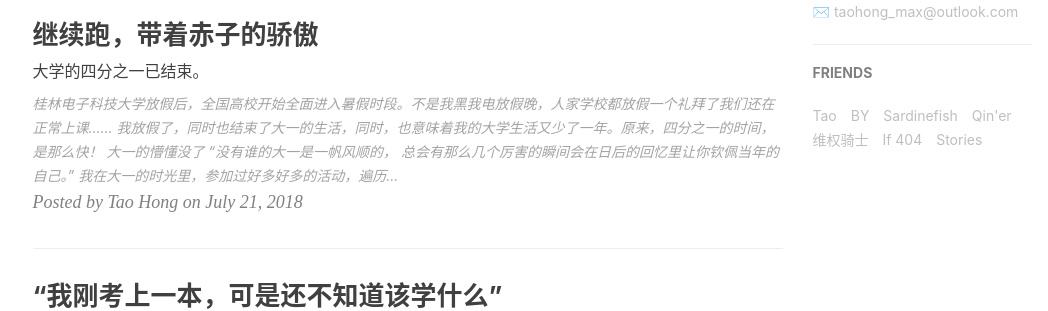
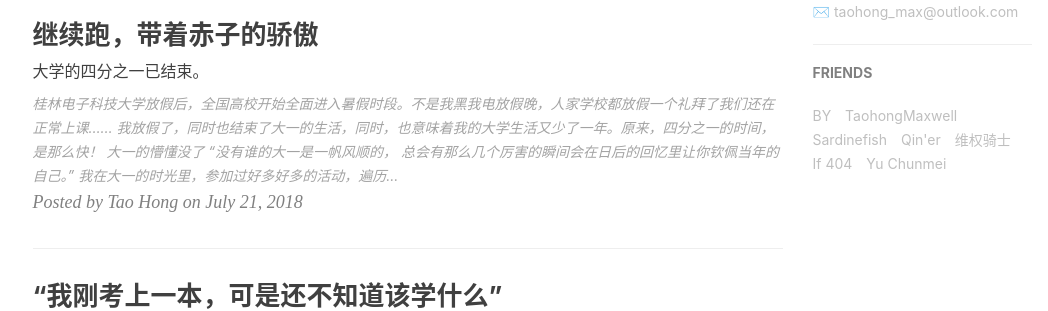
Before and after one commit to TaohongMaxwell/TaohongMaxwell.github.io, a Jekyll site: the page built from index.html, in a window 1280 px wide and 900 px high, scrolled down 820 px. Shown: the part 153-464 px from the top of the window, without its empty margins (135-1183 px from the left). Built offline with Jekyll 4.4.1, drawn with Linux system fonts in a browser that asks for light colours; nearby versions of some CDN libraries; the list of posts is cut into pages by our own code; comment, search, counter and statistics services are not loaded.

Commit message:
change
修改部分链接

```diff
--- a/_config.yml
+++ b/_config.yml
@@ -100,11 +100,11 @@
 # Friends
 friends: [
     {
-        title: "Tao",
-        href: "https://taohongmaxwell.github.io/"
-    },{
         title: "BY",
         href: "http://qiubaiying.top/"
+    },{
+        title: "TaohongMaxwell",
+        href: "https://taohongmaxwell.github.io/"
     },{
         title: "Sardinefish",
         href: "http://www.sardinefish.com/"
@@ -118,7 +118,7 @@
         title: "If 404",
         href: "https://taohongmaxwell.github.io/404/"
     },{
-        title: "Stories",
-        href: "http://htmlpreview.github.io/?https://github.com/TaohongMaxwell/SimpleLove/blob/master/simple.html"
+        title: "Yu Chunmei",
+        href: "https://yuchunmei.github.io/"
     }
 ]
```
